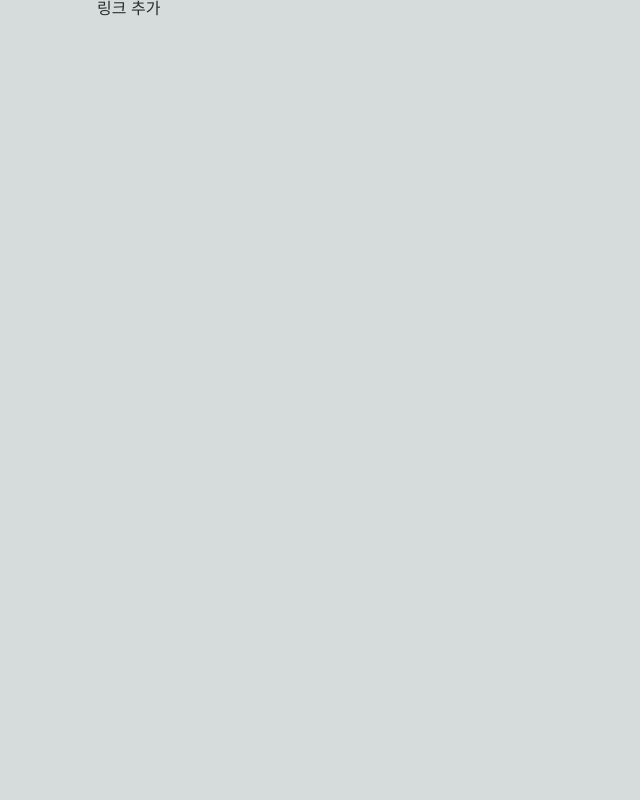
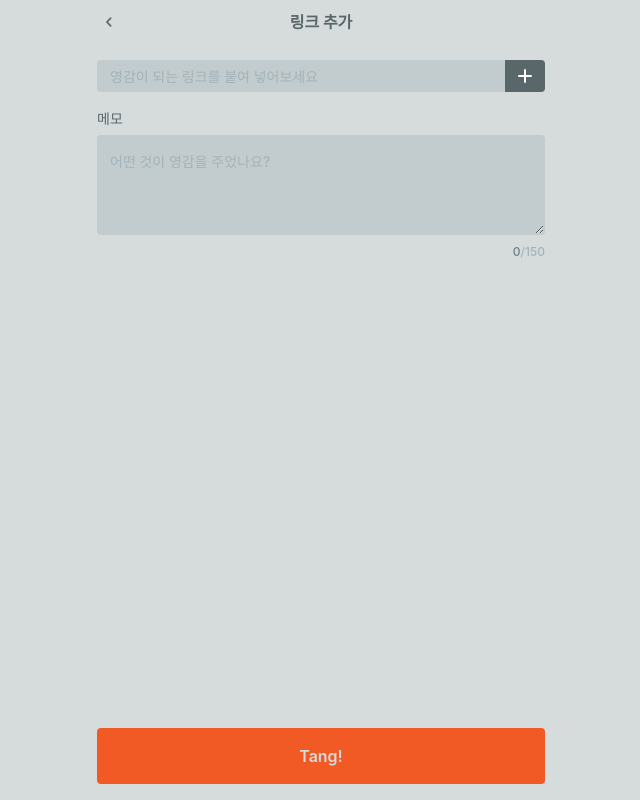
Before and after one commit to depromeet/ygtang-client, a Next.js app: page /add/link in a window 1280 px wide. Shown: the whole page, without its empty margins (319-959 px from the left). Built offline with nearby package versions, Linux system fonts and the light colour scheme; a web font is replaced by a local one.

Commit message:
design: add link page 디자인 추가

```diff
--- /dev/null
+++ b/src/components/add/LinkInput.tsx
@@ -0,0 +1,36 @@
+import { css, Theme } from '@emotion/react';
+
+import { PlusIcon } from '~/components/common/icons';
+
+import { Input } from '../common/TextField/Input';
+
+function PlusBtn() {
+  return (
+    <button css={btnCss}>
+      <PlusIcon color="white" />
+    </button>
+  );
+}
+
+export default function LinkInput() {
+  return (
+    <div css={LinkInputCss}>
+      <Input placeholder="영감이 되는 링크를 붙여 넣어보세요" fixedHeight={32} />
+      <PlusBtn />
+    </div>
+  );
+}
+
+const LinkInputCss = css`
+  position: relative;
+`;
+
+const btnCss = (theme: Theme) => css`
+  position: absolute;
+  inset: 0 0 auto auto;
+  width: 40px;
+  height: 32px;
+  padding-top: 3px;
+  ${`border-radius: 0 ${theme.borderRadius.default} ${theme.borderRadius.default} 0;`}
+  background-color: ${theme.color.gray05};
+`;
--- a/src/pages/add/link.tsx
+++ b/src/pages/add/link.tsx
@@ -1,7 +1,43 @@
 import { css } from '@emotion/react';
 
+import LinkInput from '~/components/add/LinkInput';
+import { CTAButton } from '~/components/common/Button';
+import NavigationBar from '~/components/common/NavigationBar';
+import { MemoText } from '~/components/common/TextField';
+
 export default function AddLink() {
-  return <article css={addLinkCss}>링크 추가</article>;
+  return (
+    <article css={addTextCss}>
+      <NavigationBar title="링크 추가" />
+      <section css={addTextTopCss}>
+        <div css={linkBoxCss}>
+          <LinkInput />
+        </div>
+        <MemoText writable />
+      </section>
+      <section css={addTextBottomCss}>
+        <CTAButton type="submit">Tang!</CTAButton>
+      </section>
+    </article>
+  );
 }
 
-const addLinkCss = css``;
+const addTextCss = css`
+  display: flex;
+  flex-direction: column;
+  height: 100vh;
+  overflow: hidden;
+`;
+
+const addTextTopCss = css`
+  flex-grow: 1;
+  overflow-y: auto;
+`;
+
+const addTextBottomCss = css`
+  margin: 8px 0 16px 0;
+`;
+
+const linkBoxCss = css`
+  margin: 16px 0;
+`;
```
